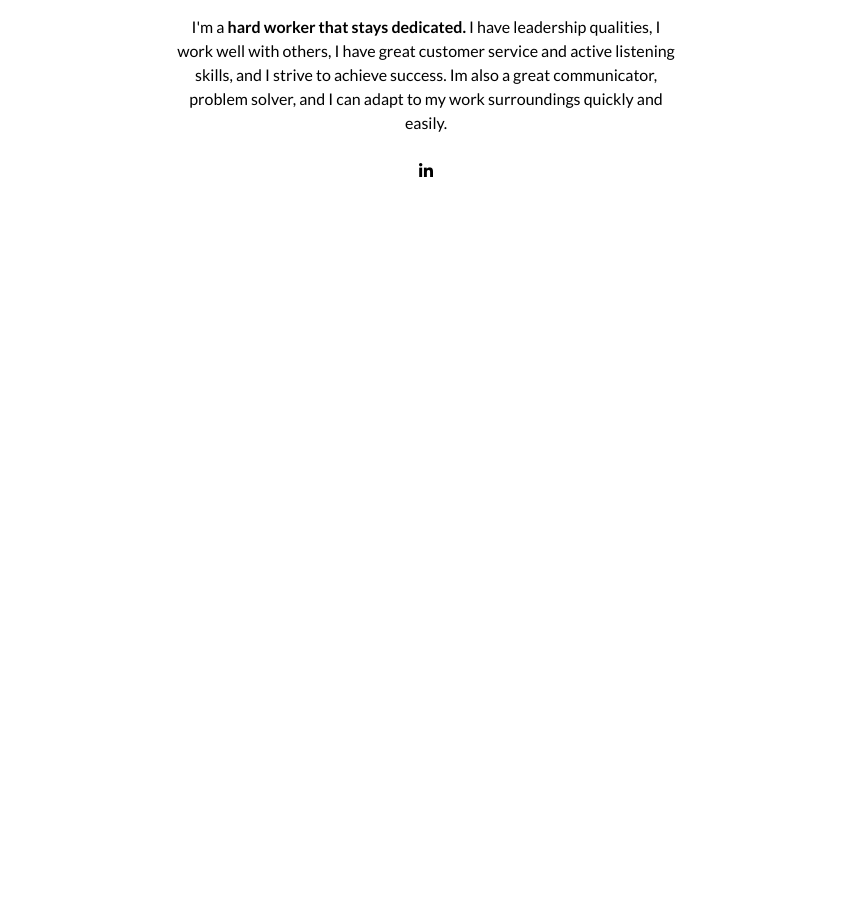
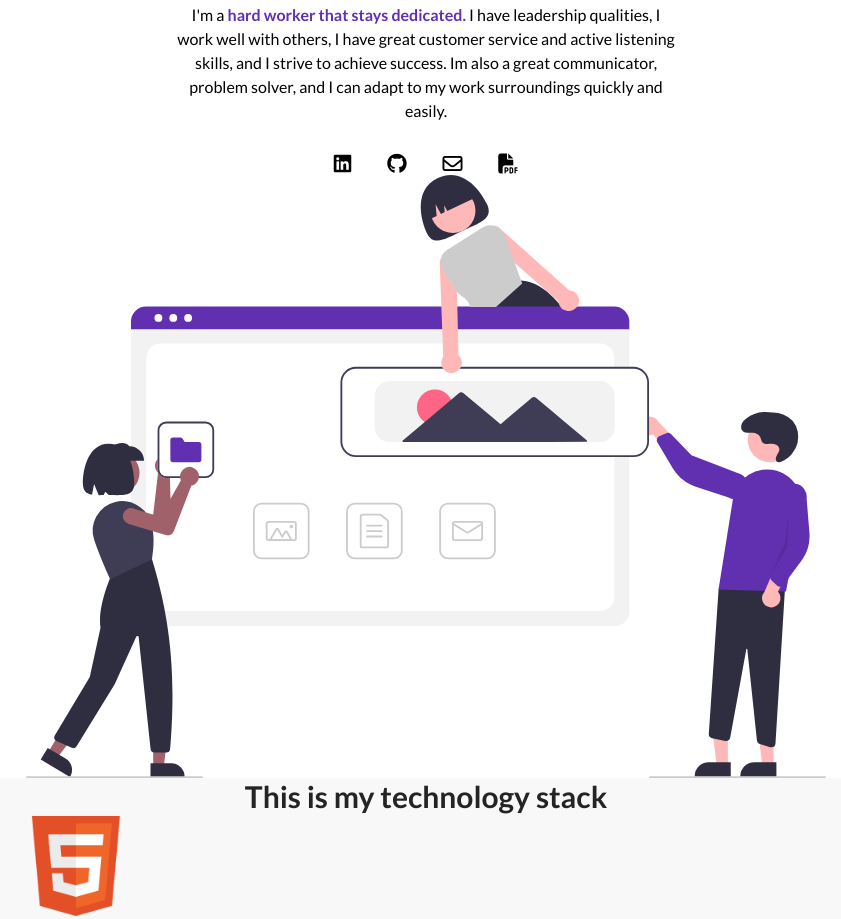
Before and after one commit to LeandroBurciaga/1st-Project, a plain HTML site: page index.html in a window 1280 px wide. Shown: the part 279-1198 px from the top of the page, without its empty margins (214-1055 px from the left). Before the commit the page ends 800 px from the top, so only its background shows below. Drawn offline with Linux system fonts and the light colour scheme.

Commit message:
uploading

```diff
--- a/index.html
+++ b/index.html
@@ -44,10 +44,41 @@
               </h1>
               <p class="about-me__info--para" >
                 I'm a <strong class="text-purple">hard worker that stays dedicated.</strong> I have leadership qualities, I work well with others, I have great customer service and active listening skills, and I strive to achieve success. Im also a great communicator, problem solver, and I can adapt to my work surroundings quickly and easily.
-            </p><i class="fa-brands fa-linkedin-in"></i>
-             </div>
+            </p>
+              <div class="about-me__links">
+                <a href="" class="about-me__link">
+                 <i class="fab fa-linkedin"></i>
+                </a>
+                <a href="" class="about-me__link">
+                  <i class="fab fa-github"></i>
+                 </a>
+                 <a href="" class="about-me__link">
+                  <i class="far fa-envelope"></i>
+                 </a>
+                 <a href="" class="about-me__link">
+                  <i class="fas fa-file-pdf"></i>
+                 </a>
+
+           </div>
         </div>
+        <figure class="about-me__img--container">          <img src="assets/undraw_websites.svg" class="about-me__img" alt="">
+         </figure>
     </div>
+  </div>
 </section>
+  <section id="Languages">
+    <div class="container">
+      <div class="row">
+        <h1 class="section title">This is my technology stack</h1>
+      <div class="language__list">
+        <div class="language">
+          <figure class="language__img--wrapper">
+            <img src="assets/240px-HTML5_Badge.svg.png" alt="" class="language__img" >
+          </figure>
+        </div>
+       </div>
+      </div>
+    </div>
+  </section>
 </body>
 </html>
--- a/style.css
+++ b/style.css
@@ -27,12 +27,16 @@ li {
     list-style-type: none ;
 }
 
+.flex-1 {
+    flex: 1;
+}
+
 .flex {
     display: flex;
 }
 
-.flex-1 {
-    flex: 1;
+.contanier {
+    padding: 50px 0;
 }
 
 .row {
@@ -41,8 +45,16 @@ li {
     margin: 0 auto;
 }
 
-.text--purple {
+.text-purple {
     color: #6030b1;
+}
+
+section:nth-child(even) {
+    background-color: #f8f8f8;
+}
+
+.section__title{
+    margin-bottom: 20px;
 }
 
 /* navigation bar */
@@ -95,6 +107,11 @@ nav {
 
 }
 
+.about-me__info {
+    display: flex;
+    flex-direction: column;
+}
+
 .about-me__info--container {
     display: flex;
     flex-direction: column;
@@ -124,10 +141,42 @@ nav {
 }
 
 .about-me__info--title {
-    margin-bottom: 28px;
+    margin-bottom: 16px;
 }
 
 .about-me__info--para {
     font: 20px;
     margin-bottom: 28px;
 }
+
+.about-me__link {
+     font-size: 20px;
+     color: black;
+     text-decoration: none;
+     padding: 0 16px;
+}
+
+.about-me__img--container {
+    flex: 1;
+    display: flex;
+    align-items: center;
+}
+
+.about-me__img {
+    width: 100%;
+}
+
+
+/* TECH - STACK */
+
+.language__img {
+     width: 100%;
+     max-width: 100px;
+}
+
+.language__img--WARAPPER {
+    display: flex;
+    align-items: center;
+    justify-content: center;
+    width: 25%;
+}
```
Also changed, not shown: assets/240px-HTML5_Badge.svg.png (added), assets/css-131-722685 html logo.webp (added), assets/javascript-1-225993.webp (added), assets/mobx.png (added), assets/nuxt-dot-js-3628959-3030184.webp (added), assets/react-3-1175109.webp (added), assets/typescript-3521774-2945272 (1).webp (added), assets/vue-282497.webp (added).
